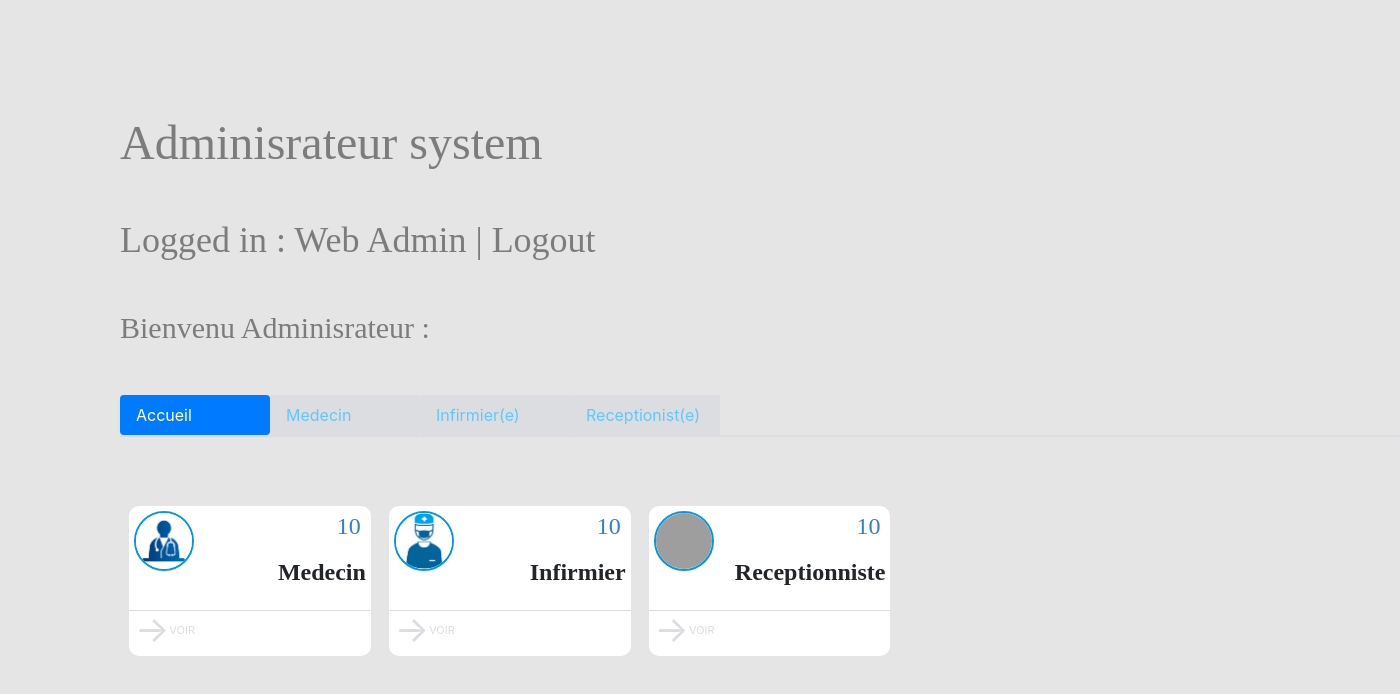
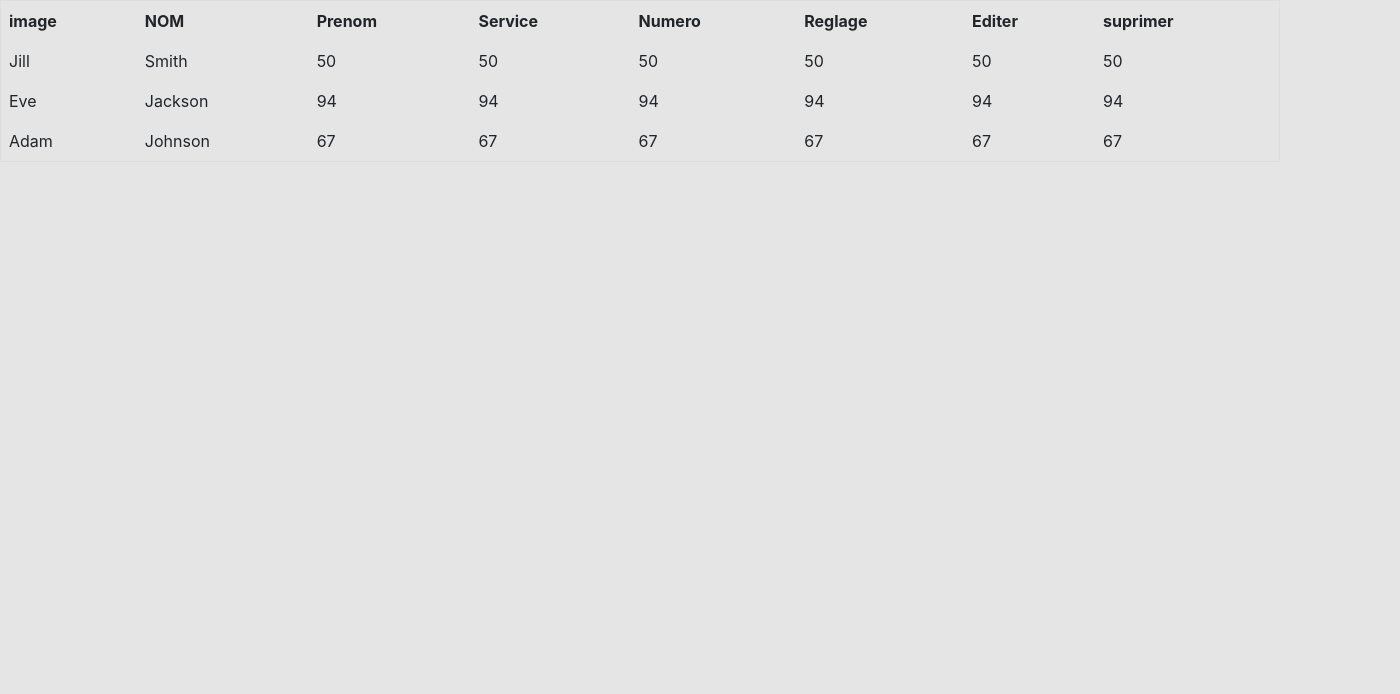
Before and after one commit to oherba/admin-dashbord-using-react-js, a React (Create React App) app: page / in a window 1280 px wide. Shown: the top 694 px of the page, 1400 px wide, since content can reach past the window. Built offline with nearby package versions, Linux system fonts and the light colour scheme; grey boxes are pictures that could not be loaded.

Commit message:
working on dashboard

```diff
--- a/src/App.js
+++ b/src/App.js
@@ -2,11 +2,14 @@ import Index from './components/login/index'
 import './App.css';
 import Login from './components/login/Login.jsx';
 import Loggedin from './components/login/Loggedin.jsx';
+import Dashboard from './components/login/Dashboard';
+import Dashbd from './components/login/Dashboard';
 
 function App() {
     return (
       <div className="App">
-        <Loggedin/>
+       <Dashbd></Dashbd>
+        {/* <Loggedin/> */}
       </div>
     );
 }
--- /dev/null
+++ b/src/components/login/Dashboard.css
@@ -0,0 +1,16 @@
+
+table {
+    border-collapse: collapse;
+    border-spacing: 0;
+    width: 100%;
+    border: 1px solid #ddd;
+  }
+
+th, td {
+    text-align: left;
+    padding: 8px;
+  }
+
+  .blan{
+    overflow-x:auto;
+  }
--- /dev/null
+++ b/src/components/login/Dashboard.jsx
@@ -0,0 +1,52 @@
+import React from "react";
+import './Dashboard.css'
+
+function Dashbd() {
+  return (<div className="blan">
+        <table>
+            <tr>
+            <th>image</th>
+            <th>NOM</th>
+            <th>Prenom</th>
+            <th>Service</th>
+            <th>Numero</th>
+            <th>Reglage</th>
+            <th>Editer</th>
+            <th>suprimer</th>
+            </tr>
+            <tr>
+            <td>Jill</td>
+            <td>Smith</td>
+            <td>50</td>
+            <td>50</td>
+            <td>50</td>
+            <td>50</td>
+            <td>50</td>
+            <td>50</td>
+            </tr>
+            <tr>
+            <td>Eve</td>
+            <td>Jackson</td>
+            <td>94</td>
+            <td>94</td>
+            <td>94</td>
+            <td>94</td>
+            <td>94</td>
+            <td>94</td>
+
+            </tr>
+            <tr>
+            <td>Adam</td>
+            <td>Johnson</td>
+            <td>67</td>
+            <td>67</td>
+            <td>67</td>
+            <td>67</td>
+            <td>67</td>
+            <td>67</td>
+            </tr>
+        </table>
+        </div>);
+}
+
+export default Dashbd;
```
